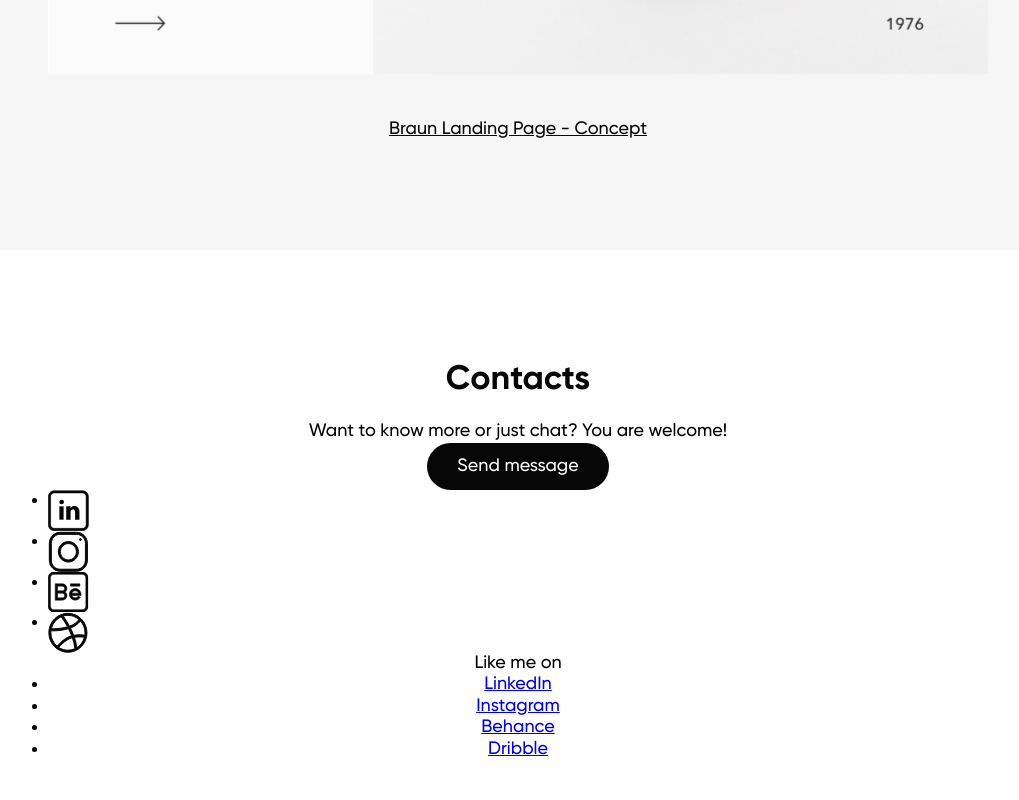
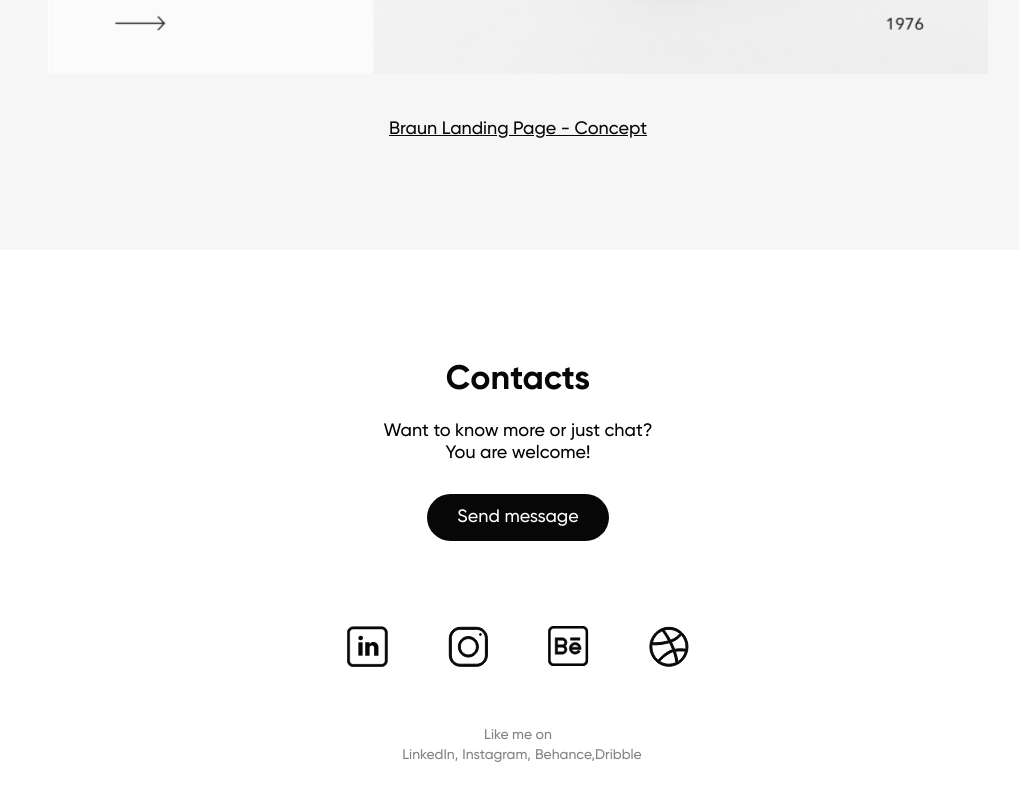
Before and after one commit to Reversus28/portfolio-project-1, a plain HTML site: page index.html in a window 1280 px wide. Shown: the part 3938-4738 px from the top of the page, without its empty margins (122-1141 px from the left). Drawn offline with nearby package versions, Linux system fonts and the light colour scheme; files whose address does not match are found by name.

Commit message:
Add new style

```diff
--- a/css/style.css
+++ b/css/style.css
@@ -232,8 +232,14 @@ img {
   margin-bottom: 20px;
 }
 
+.contacts .action {
+  max-width: 275px;
+  margin: 0 auto 30px;
+}
+
 .contacts .button {
   padding: 13px 30px;
+  margin-bottom: 85px;
 
   color: #ffffff;
 
@@ -242,10 +248,37 @@ img {
   border-radius: 25px;
 }
 
-.contacts .action {
-  max-width: 275px;
-  background-color: aqua;
-  margin: 0 auto;
+.contacts .social-list {
+  display: flex;
+  justify-content: center;
+  margin-bottom: 60px;
+}
+.social-list .social-item:not(:last-child) {
+  margin-right: 60px;
 }
 
+.contacts .action-link {
+  font-size: 14px;
+  color: var(--secondary-text-color);
+}
+
+.contacts .social-link {
+  display: flex;
+  justify-content: center;
+  margin-left: 4px;
+}
+
+.social-link .social-item:not(:last-child) {
+  margin-left: 4px;
+}
+
+.social-link .link {
+  font-size: 14px;
+  color: var(--secondary-text-color);
+}
+
+.social-link .link:hover,
+.social-link .link:focus {
+  color: var(--primary-text-color);
+}
 /*=========== END FOOTER ===========*/
--- a/index.html
+++ b/index.html
@@ -192,49 +192,81 @@
     <footer class="contacts section" id="contacts">
       <div class="container">
         <h2 class="section-title">Contacts</h2>
-        <p сlass="action">Want to know more or just chat? You are welcome!</p>
+        <p class="action">Want to know more or just chat? You are welcome!</p>
         <button type="button" class="button">Send message</button>
-        <ul>
-          <li>
-            <img src="./images/social-icon/linkedln.svg" alt="LinkedIn" />
-          </li>
-          <li>
-            <img src="./images/social-icon/instagram.svg" alt="Instagram" />
-          </li>
-          <li><img src="./images/social-icon/behance.svg" alt="Behance" /></li>
-          <li><img src="./images/social-icon/dribble.svg" alt="Dribble" /></li>
-        </ul>
-        <p>Like me on</p>
-        <ul>
-          <li>
+        <ul class="social-list list">
+          <li class="social-item">
             <a
               href="https://www.linkedin.com/"
               target="_blank"
               rel="noreferrer noopener"
-              >LinkedIn</a
             >
+              <img src="./images/social-icon/linkedln.svg" alt="LinkedIn"
+            /></a>
           </li>
-          <li>
+          <li class="social-item">
             <a
               href="https://www.instagram.com/?hl=ru"
               target="_blank"
               rel="noreferrer noopener"
-              >Instagram</a
             >
+              <img src="./images/social-icon/instagram.svg" alt="Instagram"
+            /></a>
           </li>
-          <li>
+          <li class="social-item">
             <a
               href="https://www.behance.net"
               target="_blank"
               rel="noreferrer noopener"
-              >Behance</a
             >
+              <img src="./images/social-icon/behance.svg" alt="Behance"
+            /></a>
           </li>
-          <li>
+          <li class="social-item">
             <a
               href="https://dribbble.com/"
               target="_blank"
               rel="noreferrer noopener"
+            >
+              <img src="./images/social-icon/dribble.svg" alt="Dribble"
+            /></a>
+          </li>
+        </ul>
+        <p class="action-link">Like me on</p>
+        <ul class="social-link list">
+          <li class="social-item">
+            <a
+              href="https://www.linkedin.com/"
+              rel="noreferrer noopener"
+              target="_blank"
+              class="link"
+              >LinkedIn,
+            </a>
+          </li>
+          <li class="social-item">
+            <a
+              href="https://www.instagram.com/?hl=ru"
+              target="_blank"
+              rel="noreferrer noopener"
+              class="link"
+              >Instagram,
+            </a>
+          </li>
+          <li class="social-item">
+            <a
+              href="https://www.behance.net"
+              target="_blank"
+              rel="noreferrer noopener"
+              class="link"
+              >Behance,
+            </a>
+          </li>
+          <li class="social-item">
+            <a
+              href="https://dribbble.com/"
+              target="_blank"
+              rel="noreferrer noopener"
+              class="link"
               >Dribble</a
             >
           </li>
```
